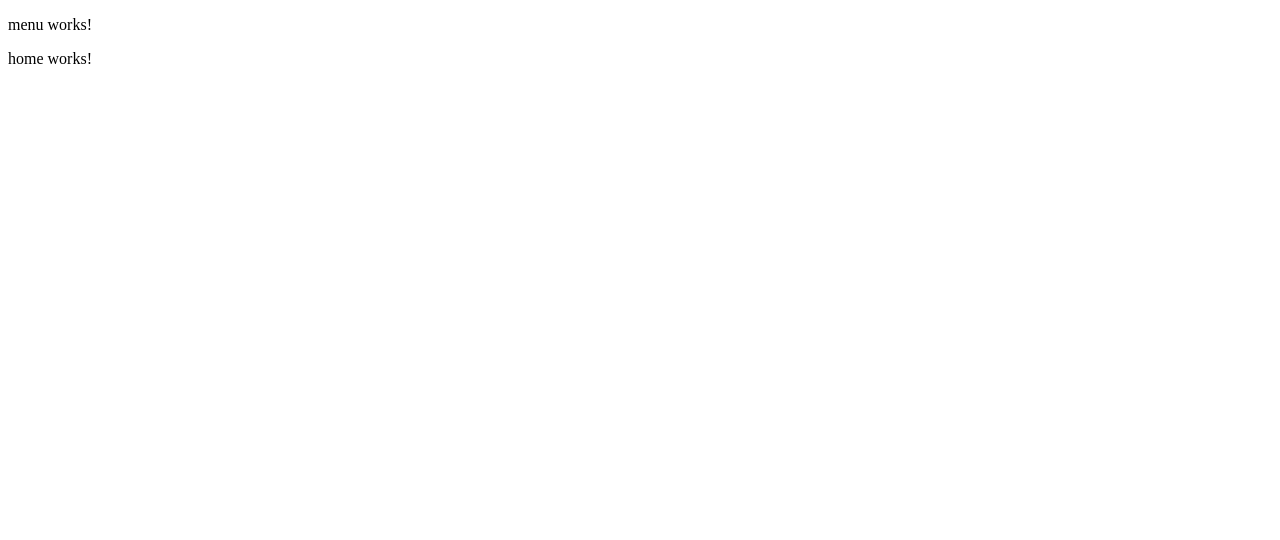
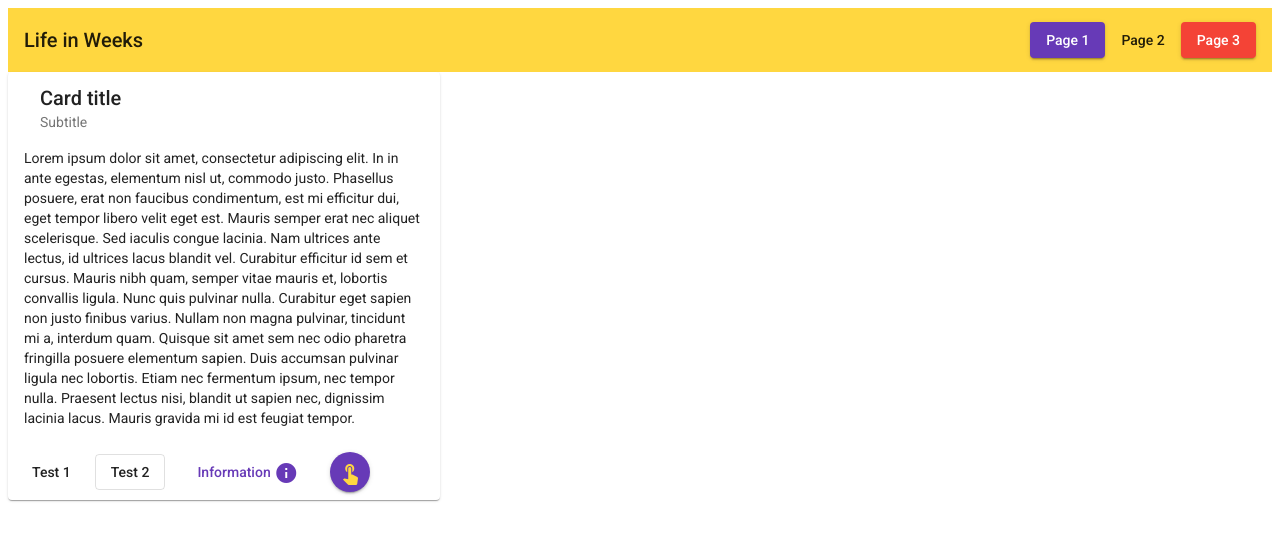
Before and after one commit to davide97g/life4weeks, an Angular app in the folder webapp/: page /home in a window 1280 px wide. Shown: the top 540 px of the page. Built offline with nearby package versions, Linux system fonts and the light colour scheme.

Commit message:
added @angular/material and examples

```diff
--- a/webapp/angular.json
+++ b/webapp/angular.json
@@ -23,8 +23,14 @@
             "polyfills": "src/polyfills.ts",
             "tsConfig": "tsconfig.app.json",
             "aot": true,
-            "assets": ["src/favicon.ico", "src/assets"],
-            "styles": ["src/styles.sass"],
+            "assets": [
+              "src/favicon.ico",
+              "src/assets"
+            ],
+            "styles": [
+              "./node_modules/@angular/material/prebuilt-themes/deeppurple-amber.css",
+              "src/styles.sass"
+            ],
             "scripts": []
           },
           "configurations": {
@@ -82,8 +88,14 @@
             "polyfills": "src/polyfills.ts",
             "tsConfig": "tsconfig.spec.json",
             "karmaConfig": "karma.conf.js",
-            "assets": ["src/favicon.ico", "src/assets"],
-            "styles": ["src/styles.sass"],
+            "assets": [
+              "src/favicon.ico",
+              "src/assets"
+            ],
+            "styles": [
+              "./node_modules/@angular/material/prebuilt-themes/deeppurple-amber.css",
+              "src/styles.sass"
+            ],
             "scripts": []
           }
         },
@@ -95,7 +107,9 @@
               "tsconfig.spec.json",
               "e2e/tsconfig.json"
             ],
-            "exclude": ["**/node_modules/**"]
+            "exclude": [
+              "**/node_modules/**"
+            ]
           }
         },
         "e2e": {
--- a/webapp/package.json
+++ b/webapp/package.json
@@ -13,10 +13,12 @@
   "private": true,
   "dependencies": {
     "@angular/animations": "~9.1.0",
+    "@angular/cdk": "^9.2.0",
     "@angular/common": "~9.1.0",
     "@angular/compiler": "~9.1.0",
     "@angular/core": "~9.1.0",
     "@angular/forms": "~9.1.0",
+    "@angular/material": "^9.2.0",
     "@angular/platform-browser": "~9.1.0",
     "@angular/platform-browser-dynamic": "~9.1.0",
     "@angular/router": "~9.1.0",
--- a/webapp/src/app/components/menu/menu.component.html
+++ b/webapp/src/app/components/menu/menu.component.html
@@ -1 +1,10 @@
-<p>menu works!</p>
+<mat-toolbar color="accent">
+	<h1>{{title}}</h1>
+	<span class="fill-remaining-space"></span>
+	<span>
+		<!-- button examples -->
+		<button color="primary" mat-raised-button (click)="clickTest('page 1')">Page 1</button>
+		<button mat-button (click)="clickTest('page 2')">Page 2</button>
+		<button color="warn" mat-raised-button (click)="clickTest('page 3')">Page 3</button>
+	</span>
+</mat-toolbar>
--- a/webapp/src/app/components/menu/menu.component.sass
+++ b/webapp/src/app/components/menu/menu.component.sass
@@ -0,0 +1,2 @@
+.fill-remaining-space
+    flex: 1 1 auto
--- a/webapp/src/app/components/menu/menu.component.ts
+++ b/webapp/src/app/components/menu/menu.component.ts
@@ -1,15 +1,17 @@
 import { Component, OnInit } from '@angular/core';
 
 @Component({
-  selector: 'app-menu',
-  templateUrl: './menu.component.html',
-  styleUrls: ['./menu.component.sass']
+	selector: 'app-menu',
+	templateUrl: './menu.component.html',
+	styleUrls: ['./menu.component.sass'],
 })
 export class MenuComponent implements OnInit {
+	title: string = 'Life in Weeks';
+	constructor() {}
 
-  constructor() { }
+	ngOnInit(): void {}
 
-  ngOnInit(): void {
-  }
-
+	clickTest(page: string) {
+		console.info('you clicked: ' + page);
+	}
 }
--- a/webapp/src/app/pages/home/home.component.html
+++ b/webapp/src/app/pages/home/home.component.html
@@ -1 +1,32 @@
-<p>home works!</p>
+<!-- example material card -->
+<mat-card color="accent" class="small-card">
+	<mat-card-header>
+		<mat-card-title>Card title</mat-card-title>
+		<mat-card-subtitle>Subtitle</mat-card-subtitle>
+	</mat-card-header>
+	<mat-card-content>
+		<p>
+			Lorem ipsum dolor sit amet, consectetur adipiscing elit. In in ante egestas, elementum
+			nisl ut, commodo justo. Phasellus posuere, erat non faucibus condimentum, est mi
+			efficitur dui, eget tempor libero velit eget est. Mauris semper erat nec aliquet
+			scelerisque. Sed iaculis congue lacinia. Nam ultrices ante lectus, id ultrices lacus
+			blandit vel. Curabitur efficitur id sem et cursus. Mauris nibh quam, semper vitae mauris
+			et, lobortis convallis ligula. Nunc quis pulvinar nulla. Curabitur eget sapien non justo
+			finibus varius. Nullam non magna pulvinar, tincidunt mi a, interdum quam. Quisque sit
+			amet sem nec odio pharetra fringilla posuere elementum sapien. Duis accumsan pulvinar
+			ligula nec lobortis. Etiam nec fermentum ipsum, nec tempor nulla. Praesent lectus nisi,
+			blandit ut sapien nec, dignissim lacinia lacus. Mauris gravida mi id est feugiat tempor.
+		</p>
+	</mat-card-content>
+	<mat-card-actions>
+		<button mat-button>Test 1</button>
+		<button mat-stroked-button>Test 2</button>
+		<button mat-button color="primary">
+			Information
+			<mat-icon aria-label="Example home icon">info</mat-icon>
+		</button>
+		<button mat-raised-button mat-icon-button color="primary">
+			<mat-icon color="accent" aria-label="Example home icon">touch_app</mat-icon>
+		</button>
+	</mat-card-actions>
+</mat-card>
--- a/webapp/src/app/pages/home/home.component.sass
+++ b/webapp/src/app/pages/home/home.component.sass
@@ -0,0 +1,2 @@
+.small-card
+    max-width: 400px
--- a/webapp/src/index.html
+++ b/webapp/src/index.html
@@ -6,8 +6,10 @@
 		<base href="/" />
 		<meta name="viewport" content="width=device-width, initial-scale=1" />
 		<link rel="icon" type="image/x-icon" href="favicon.ico" />
-	</head>
-	<body>
+	  <link href="https://fonts.googleapis.com/css?family=Roboto:300,400,500&display=swap" rel="stylesheet">
+  <link href="https://fonts.googleapis.com/icon?family=Material+Icons" rel="stylesheet">
+</head>
+	<body class="mat-typography">
 		<app-root></app-root>
 	</body>
 </html>
```
Also changed, not shown: webapp/src/app/app.module.ts (+14 -1 lines), 1 other file (tests, documents, lock files or other folders).
